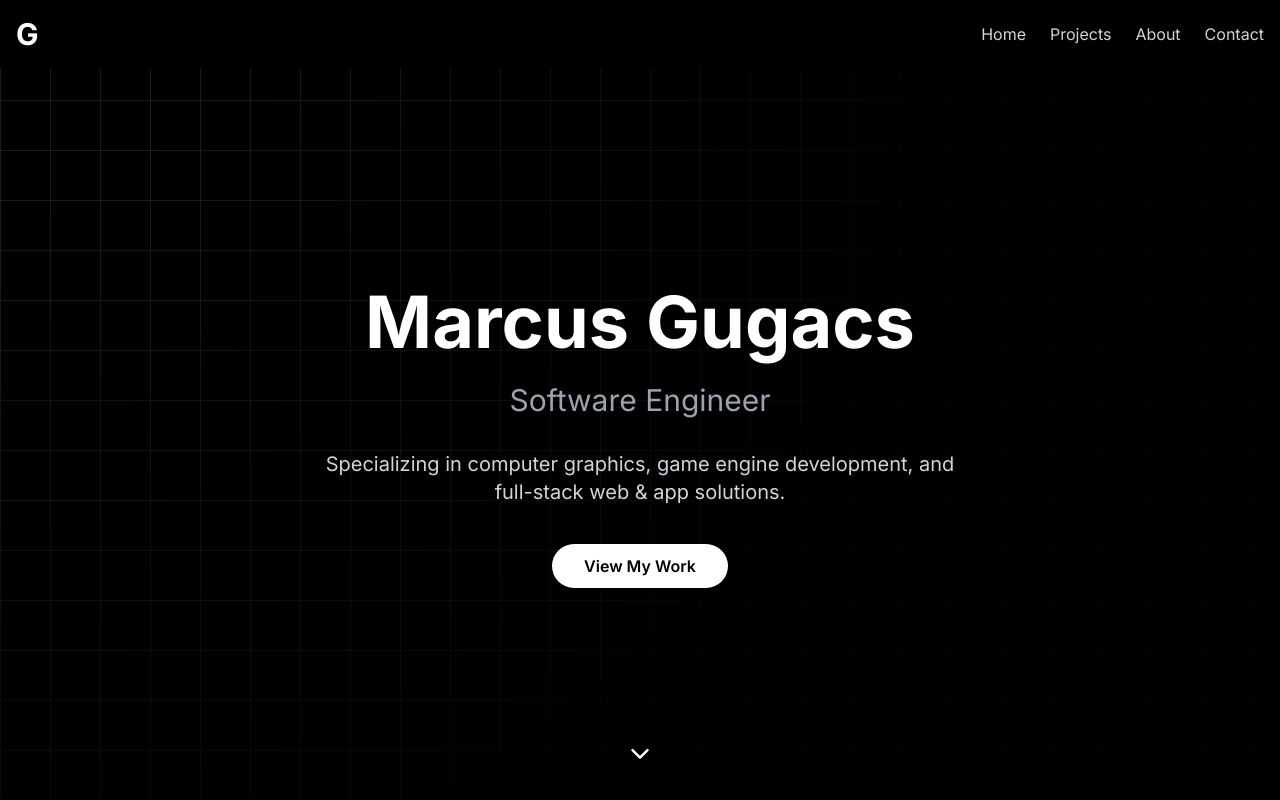
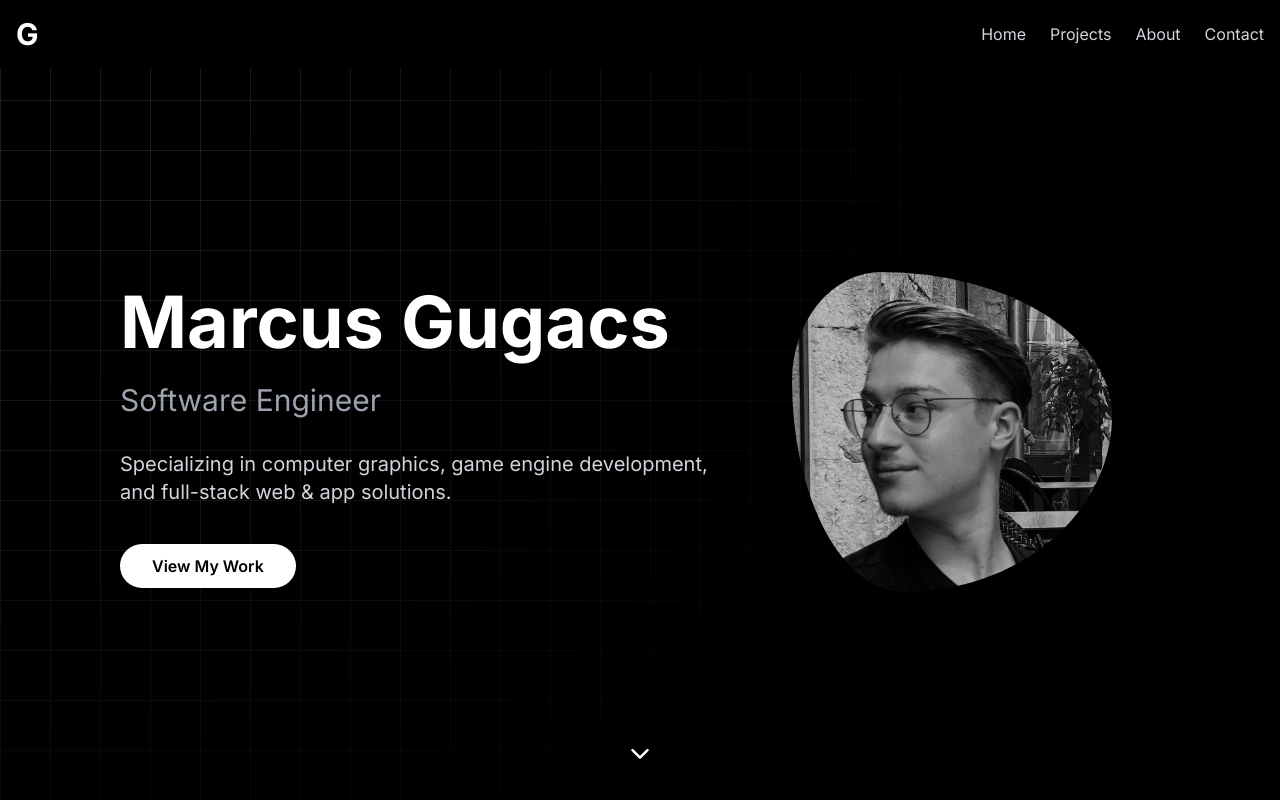
Before and after one commit to IImpaq/portfolio, a Next.js app: page / in a window 1280 px wide. Shown: the top 800 px of the page. Built offline with nearby package versions, Linux system fonts and the light colour scheme.

Commit message:
Updated index hero section to include portrait

```diff
--- a/app/ui/index-hero-section.tsx
+++ b/app/ui/index-hero-section.tsx
@@ -3,9 +3,12 @@
 import {motion} from "framer-motion";
 import Link from "next/link";
 import {FiChevronDown} from "react-icons/fi";
+import Image from "next/image";
 
 const IndexHeroSection = () => (
-  <section className="min-h-[calc(100vh-4rem)] flex flex-col justify-center items-center text-center relative">
+    <section
+        className="min-h-[calc(100vh-4rem)] flex flex-col md:flex-row justify-center items-center text-center md:text-left relative">
+      <div className="md:w-1/2">
         <motion.h1 className="text-5xl md:text-7xl font-bold mb-6" initial={{opacity: 0, y: -20}}
                    animate={{opacity: 1, y: 0}} transition={{duration: 0.8}}>
           Marcus Gugacs
@@ -22,12 +25,31 @@ const IndexHeroSection = () => (
         </motion.p>
 
         <motion.div initial={{opacity: 0, y: 20}} animate={{opacity: 1, y: 0}} transition={{duration: 0.8, delay: 0.6}}>
-      <Link href="/projects" className="bg-white text-black px-8 py-3 rounded-full font-semibold hover:bg-gray-200 transition duration-300">
+          <Link href="/projects"
+                className="bg-white text-black px-8 py-3 rounded-full font-semibold hover:bg-gray-200 transition duration-300">
             View My Work
           </Link>
         </motion.div>
-
-    <motion.div className="absolute bottom-8" animate={{y: [0, 10, 0]}} transition={{repeat: Infinity, duration: 1.5}}>
+      </div>
+      <div className="md:w-1/3 mt-24 md:mt-0">
+        <motion.div
+            className="relative w-80 h-80 mx-auto overflow-hidden rounded-full"
+            initial={{opacity: 0, scale: 0.8}}
+            animate={{opacity: 1, scale: 1}}
+            transition={{duration: 0.8, delay: 0.8}}
+            style={{ borderRadius: '28% 72% 65% 35% / 34% 45% 55% 66%' }}
+        >
+          <Image
+              src="/images/portrait-title.jpg"
+              alt="Portrait"
+              layout="fill"
+              objectFit="cover"
+              className="transition-all duration-300 filter grayscale hover:filter-none"
+          />
+        </motion.div>
+      </div>
+      <motion.div className="absolute bottom-8" animate={{y: [0, 10, 0]}}
+                  transition={{repeat: Infinity, duration: 1.5}}>
         <FiChevronDown className="text-3xl"/>
       </motion.div>
     </section>
```
Also changed, not shown: public/images/portrait-title.jpg (added), 1 other file (tests, documents, lock files or other folders). Lines whose indentation alone changed are shown as unchanged.
